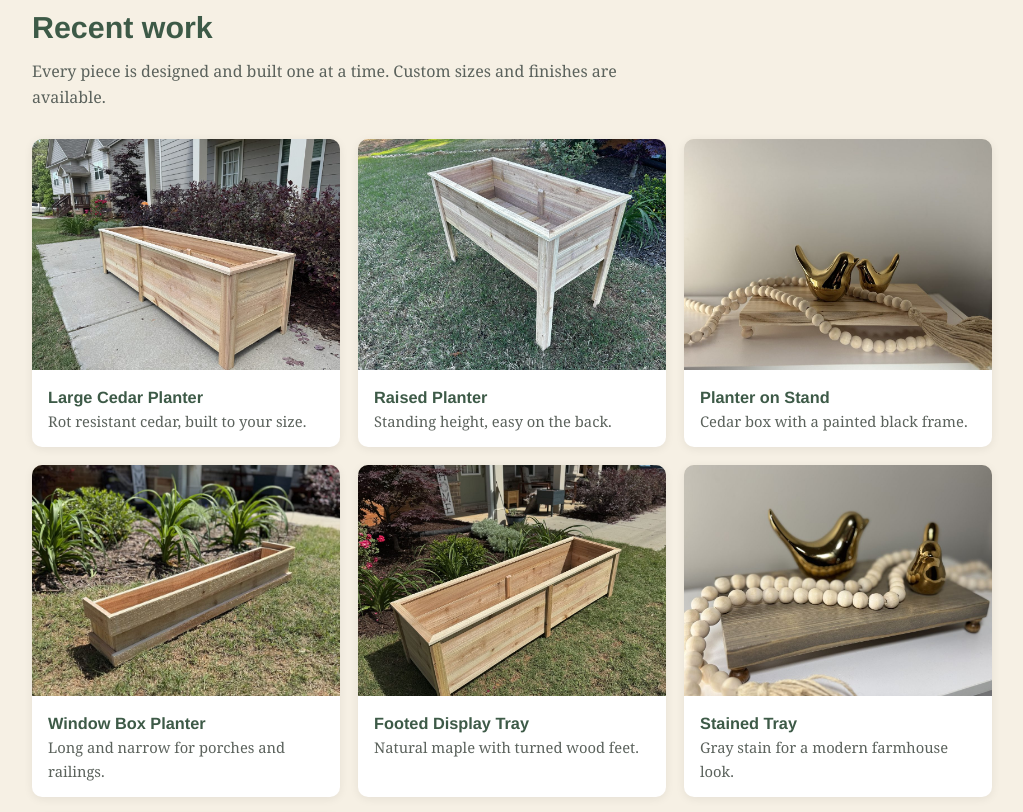
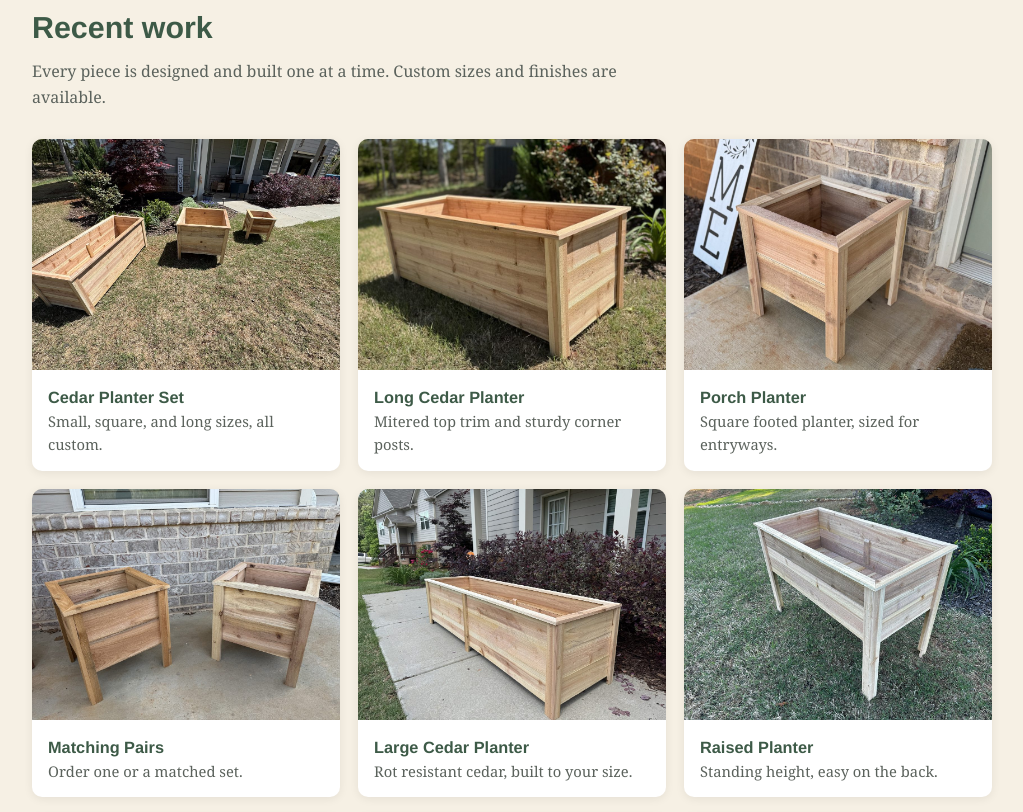
Before and after one commit to kdenny657/foxandfir, a plain HTML site: page index.html in a window 1280 px wide. Shown: the part 806-1618 px from the top of the page, without its empty margins (128-1151 px from the left). Drawn offline with Linux system fonts and the light colour scheme.

Commit message:
Add new cedar planter photos
Co-Authored-By: Claude Sonnet 5.5 <noreply@anthropic.com>
Claude-Session: https://claude.ai/code/session_01QjBWF1VhG457YubFbJTBds

```diff
--- a/index.html
+++ b/index.html
@@ -65,6 +65,10 @@ footer{background:var(--fir);color:var(--sand);text-align:center;padding:28px 20
   <h2>Recent work</h2>
   <p class="lead">Every piece is designed and built one at a time. Custom sizes and finishes are available.</p>
   <div class="grid">
+    <div class="card"><div class="ph" style="background-image:url('images/cedar-trio.jpg')" role="img" aria-label="Three cedar planters of different sizes"></div><div class="body"><h3>Cedar Planter Set</h3><p>Small, square, and long sizes, all custom.</p></div></div>
+    <div class="card"><div class="ph" style="background-image:url('images/cedar-trough.jpg')" role="img" aria-label="Long cedar planter with mitered top trim"></div><div class="body"><h3>Long Cedar Planter</h3><p>Mitered top trim and sturdy corner posts.</p></div></div>
+    <div class="card"><div class="ph" style="background-image:url('images/cedar-porch-square.jpg')" role="img" aria-label="Square cedar planter with legs on a porch"></div><div class="body"><h3>Porch Planter</h3><p>Square footed planter, sized for entryways.</p></div></div>
+    <div class="card"><div class="ph" style="background-image:url('images/cedar-porch-pair.jpg')" role="img" aria-label="Pair of square cedar planters on legs"></div><div class="body"><h3>Matching Pairs</h3><p>Order one or a matched set.</p></div></div>
     <div class="card"><div class="ph" style="background-image:url('images/planter-large.jpg')" role="img" aria-label="Large cedar planter box"></div><div class="body"><h3>Large Cedar Planter</h3><p>Rot resistant cedar, built to your size.</p></div></div>
     <div class="card"><div class="ph" style="background-image:url('images/planter-raised.jpg')" role="img" aria-label="Raised cedar planter on legs"></div><div class="body"><h3>Raised Planter</h3><p>Standing height, easy on the back.</p></div></div>
     <div class="card"><div class="ph" style="background-image:url('images/planter-stand.jpg')" role="img" aria-label="Cedar planter on black stand"></div><div class="body"><h3>Planter on Stand</h3><p>Cedar box with a painted black frame.</p></div></div>
```
Also changed, not shown: images/cedar-porch-pair.jpg (added), images/cedar-porch-square.jpg (added), images/cedar-trio.jpg (added), images/cedar-trough-top.jpg (added), images/cedar-trough.jpg (added).
